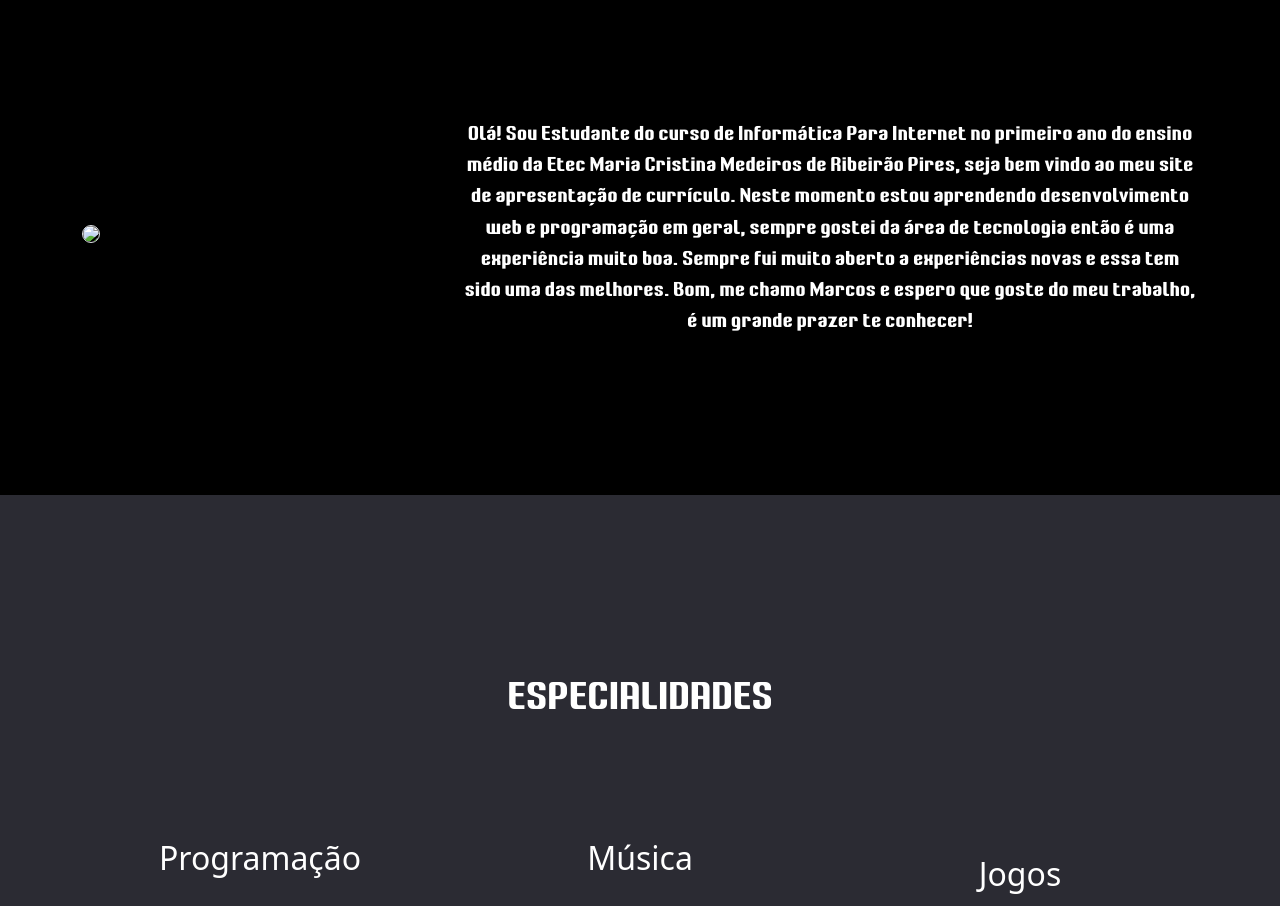
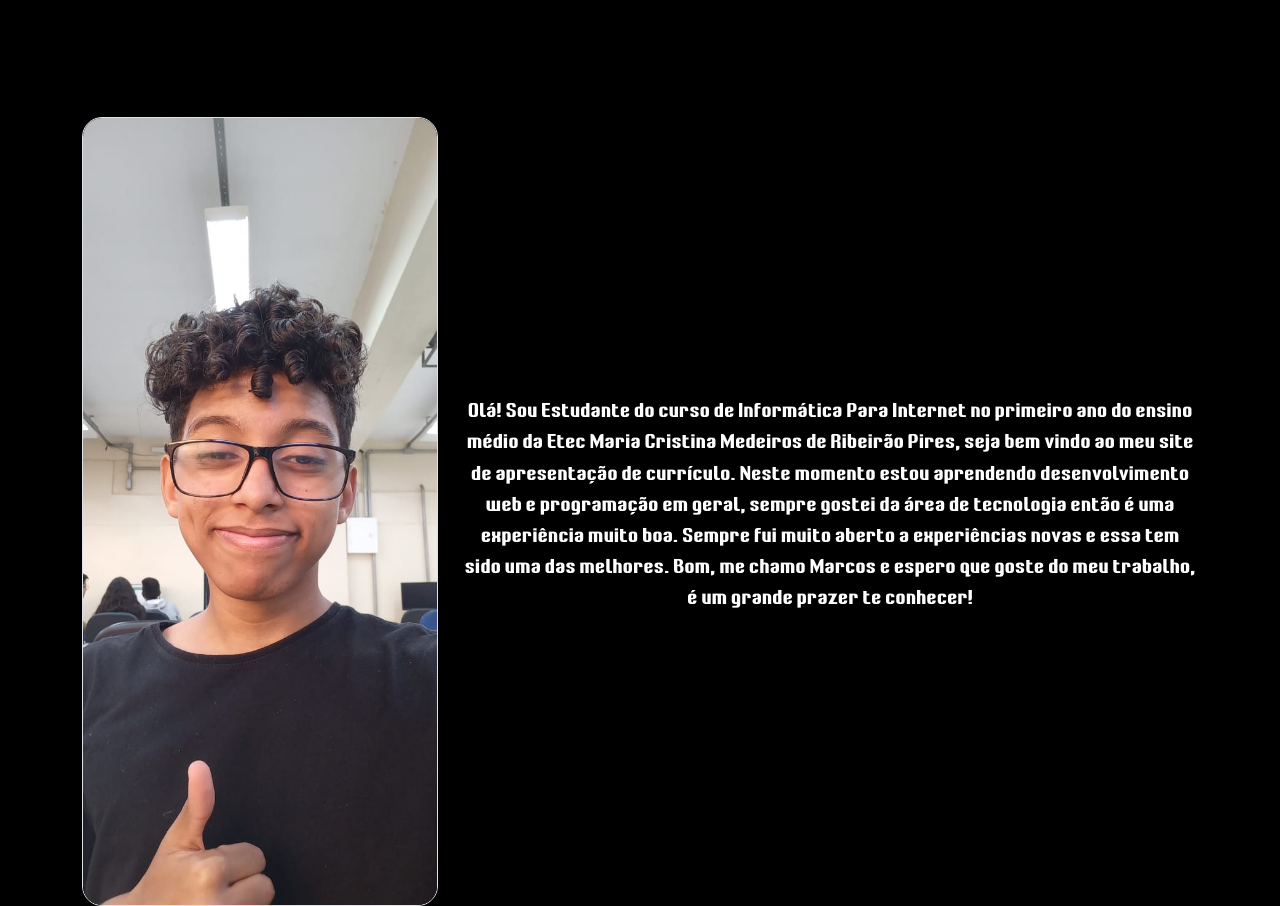
Before and after one commit to MarcosDiaaas/IW, a plain HTML site: page index.html in a window 1280 px wide. Shown: the part 955-1861 px from the top of the page. Drawn offline with nearby package versions, Linux system fonts and the light colour scheme.

Commit message:
Update index.html

```diff
--- a/index.html
+++ b/index.html
@@ -86,7 +86,7 @@
               <div class="row align-items-center">
                 <h1 class="text-center text-white margin-top margin-bottom2">QUEM SOU EU</h1>
                 <div class="col-md-4 text-white">
-                    <img src="img/eu.jpg" class="border zoom img-fluid margin-top">
+                    <img src="img/eu.jpeg" class="border zoom img-fluid margin-top">
                 </div>
                 <div class="col-md-8 text-white margin-top"> <p class="biggerp text-center">Olá! Sou Estudante do curso de Informática Para Internet no primeiro ano do ensino médio da Etec Maria Cristina Medeiros de Ribeirão Pires, seja bem vindo ao meu site de apresentação de currículo. Neste momento estou aprendendo desenvolvimento web e programação em geral, sempre gostei da área de tecnologia então é uma experiência muito boa. Sempre fui muito aberto a experiências novas e essa tem sido uma das melhores. Bom, me chamo Marcos e espero que goste do meu trabalho, é um grande prazer te conhecer!<p></div>
               </div>
```
